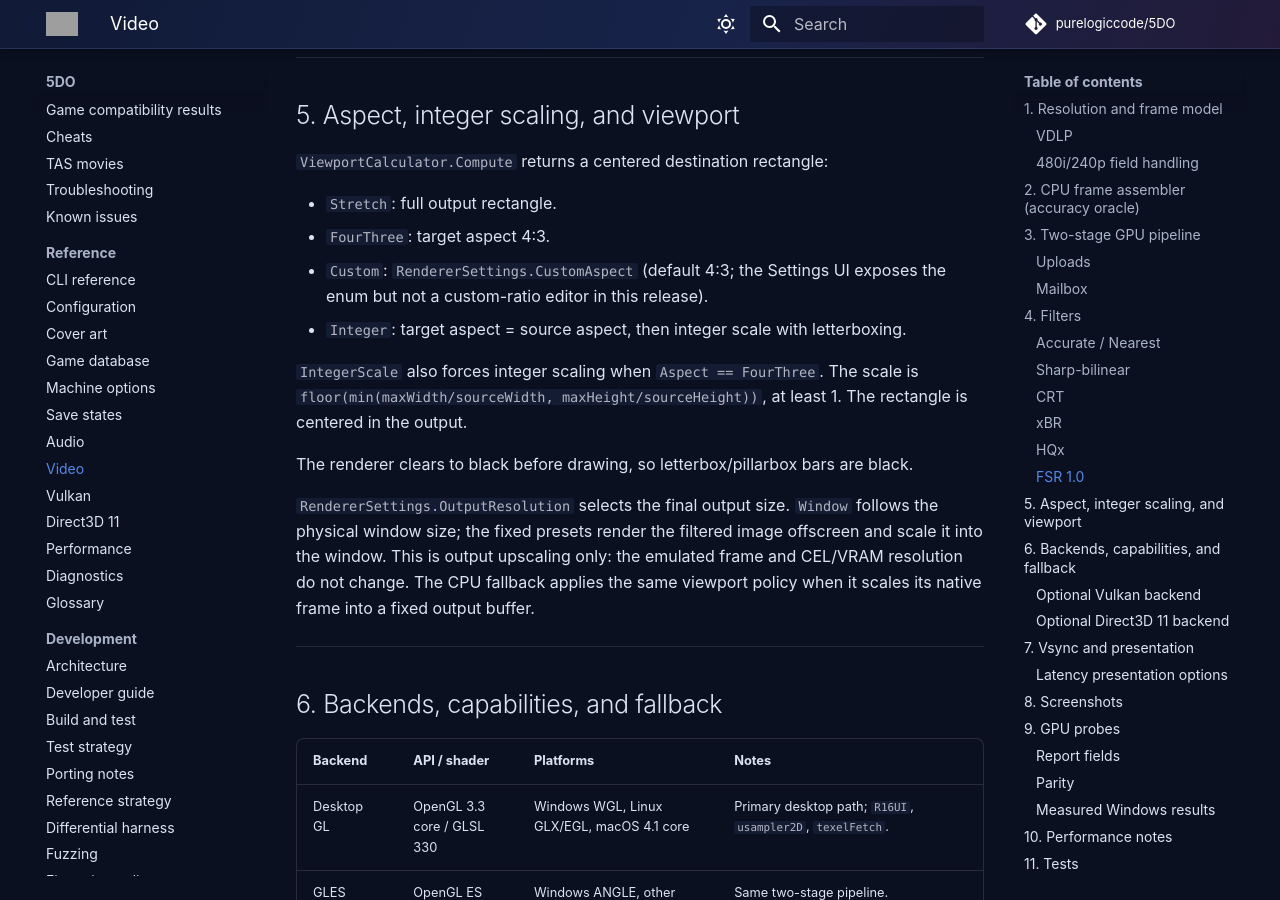
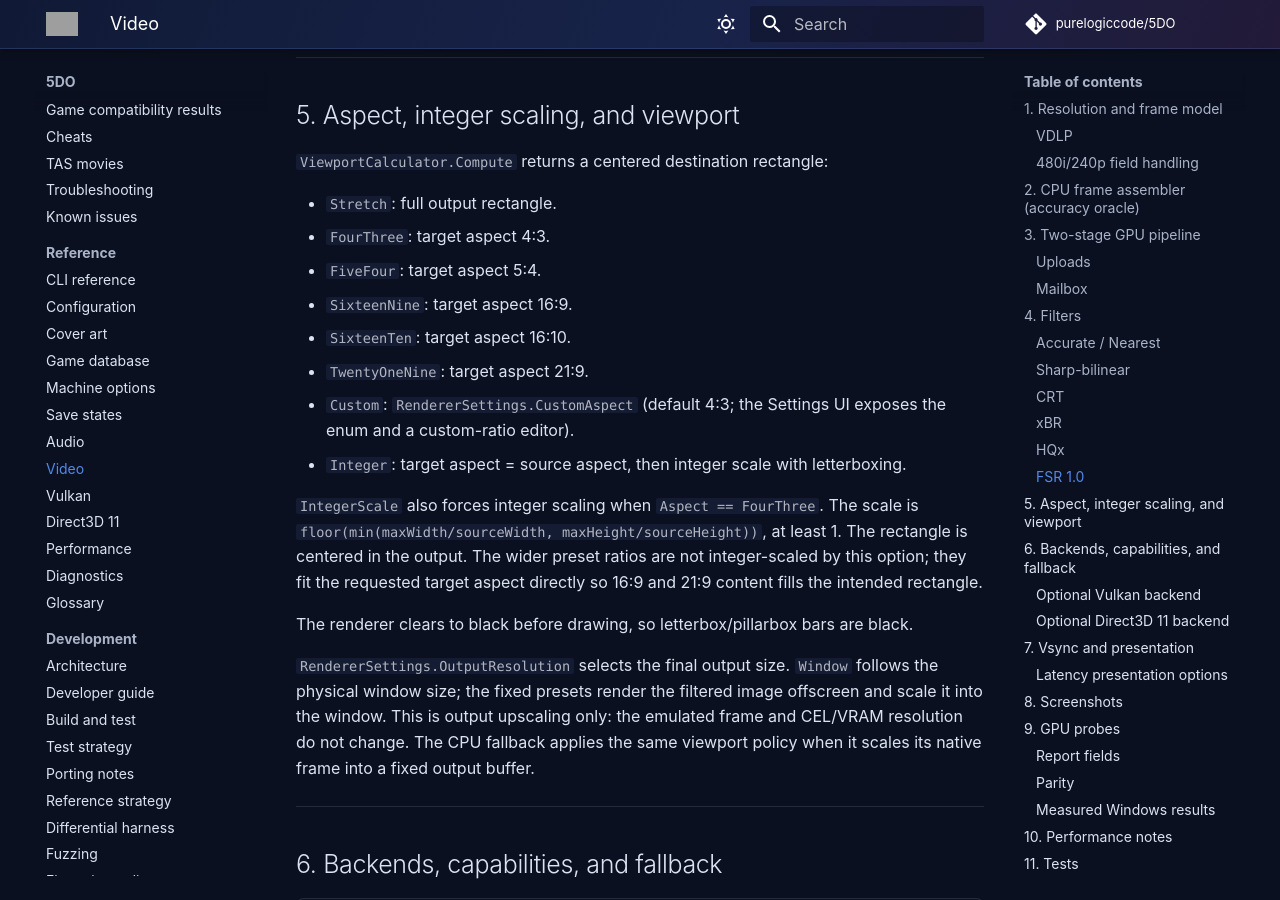
Before and after one commit to purelogiccode/5DO, an MkDocs documentation site: the page built from docs/Video.md, in a window 1280 px wide and 900 px high, scrolled down 8207 px. Built offline with MkDocs 1.6.1 and Material for MkDocs 9.7.7, drawn with Linux system fonts in a browser that asks for light colours; comment, search, counter and statistics services are not loaded; grey boxes are pictures that could not be loaded.

Commit message:
Add 5:4, 16:9, 16:10, and 21:9 aspect presets

```diff
--- a/docs/Video.md
+++ b/docs/Video.md
@@ -304,13 +304,19 @@ optional Vulkan backend measures present 0.604/1.303 ms and GPU 0.404/0.415 ms
 
 - `Stretch`: full output rectangle.
 - `FourThree`: target aspect 4:3.
+- `FiveFour`: target aspect 5:4.
+- `SixteenNine`: target aspect 16:9.
+- `SixteenTen`: target aspect 16:10.
+- `TwentyOneNine`: target aspect 21:9.
 - `Custom`: `RendererSettings.CustomAspect` (default 4:3; the Settings UI exposes the
-  enum but not a custom-ratio editor in this release).
+  enum and a custom-ratio editor).
 - `Integer`: target aspect = source aspect, then integer scale with letterboxing.
 
 `IntegerScale` also forces integer scaling when `Aspect == FourThree`. The scale is
 `floor(min(maxWidth/sourceWidth, maxHeight/sourceHeight))`, at least 1. The rectangle is
-centered in the output.
+centered in the output. The wider preset ratios are not integer-scaled by this option;
+they fit the requested target aspect directly so 16:9 and 21:9 content fills the
+intended rectangle.
 
 The renderer clears to black before drawing, so letterbox/pillarbox bars are black.
 
```
Also changed, not shown: CHANGELOG.md (+8 -0 lines), docs/Configuration.md (+4 -2 lines), docs/Glossary.md (+3 -2 lines), docs/Troubleshooting.md (+1 -1 lines), docs/UserGuide.md (+3 -3 lines), 8 other files.
